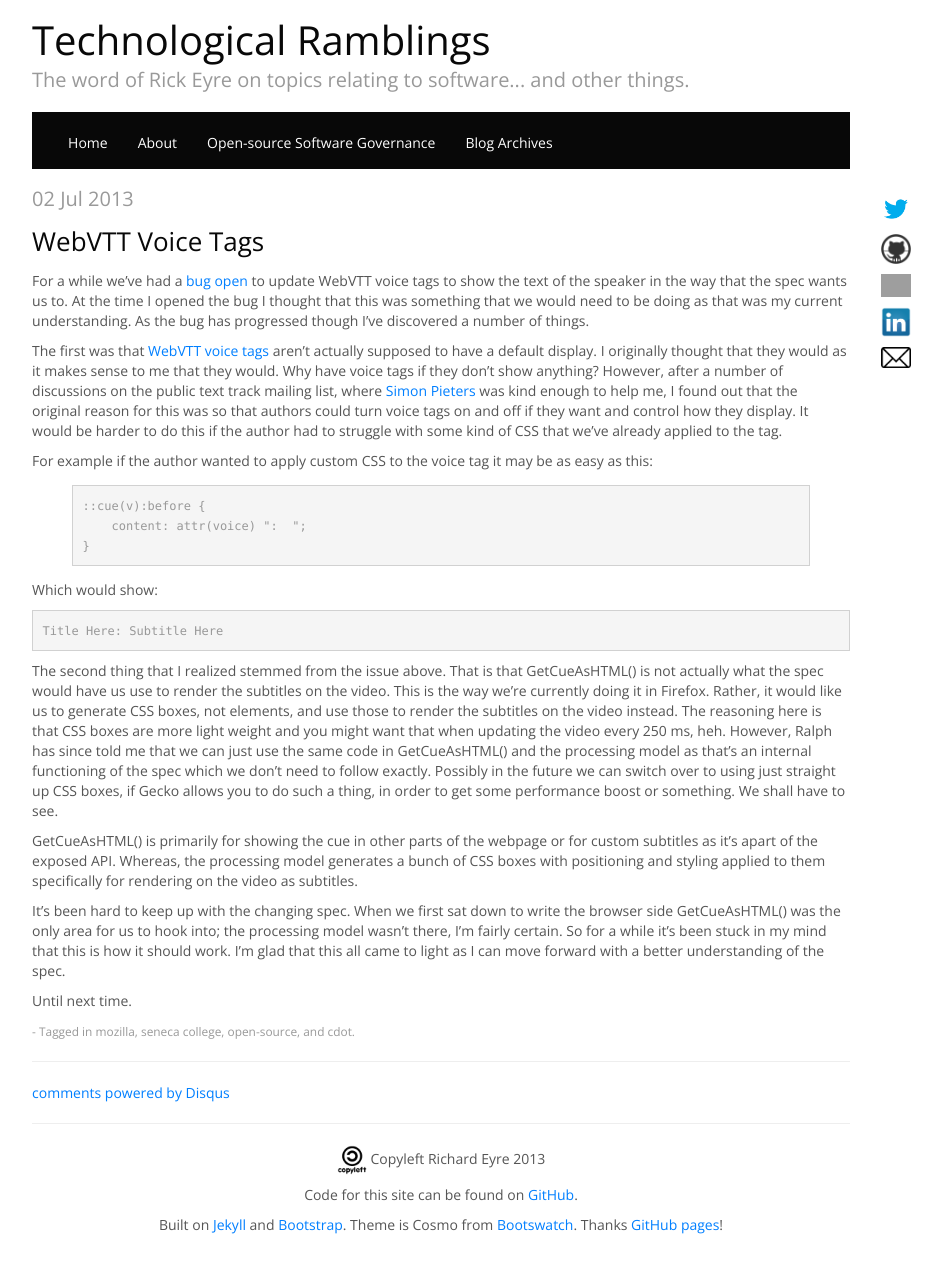
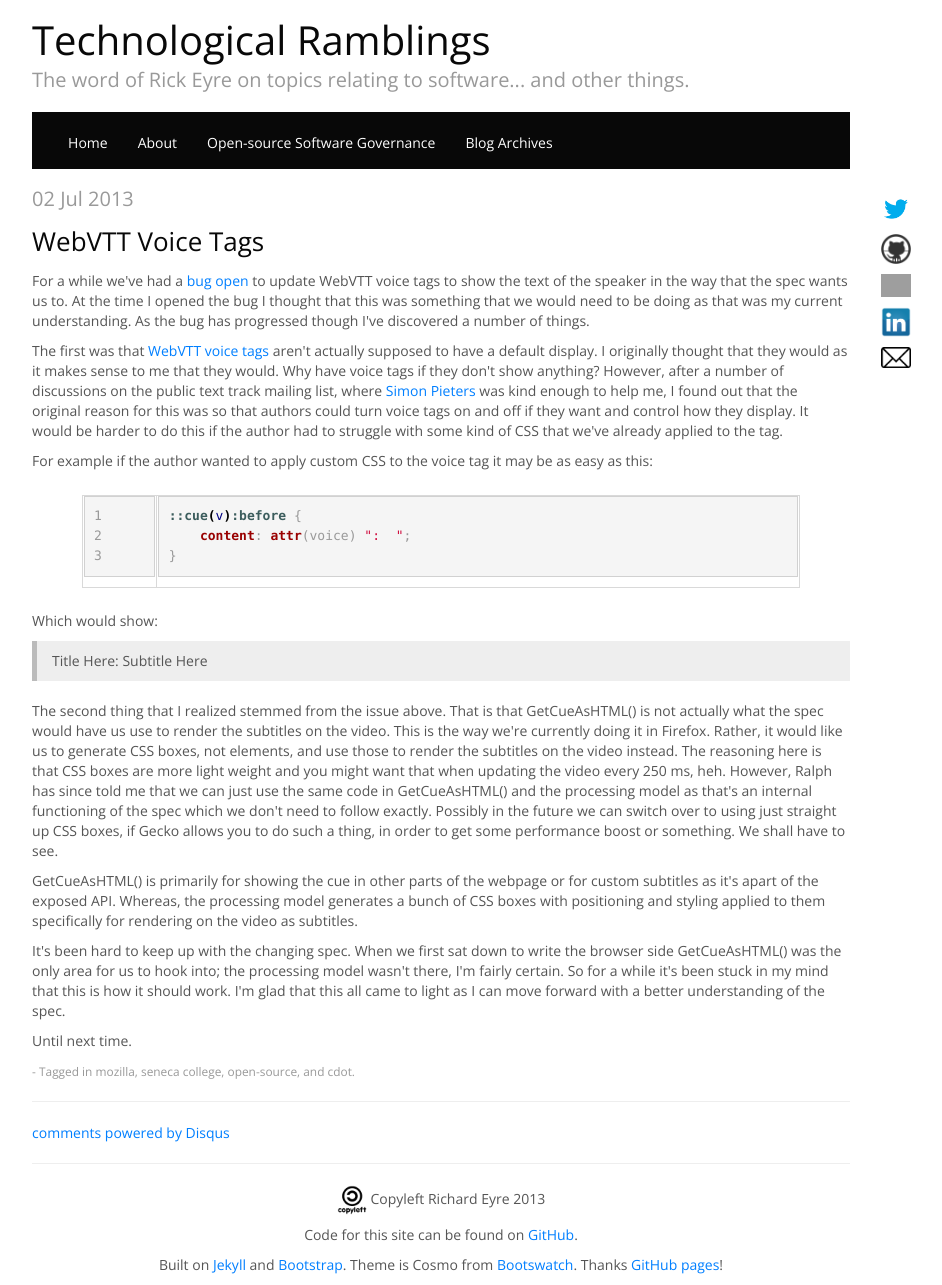
Before and after one commit to RickEyre/rickeyre.github.io, a Jekyll site: the page built from _posts/2013-07-02-voice-tags.html, in a window 1280 px wide. Shown: the whole page, without its empty margins (199-1141 px from the left). Built offline with Jekyll 4.4.1, drawn with Linux system fonts in a browser that asks for light colours; Markdown is read by kramdown in place of the engine named in the settings; comment, search, counter and statistics services are not loaded; before the commit the page ends 1245 px from its top, so only the background shows below that; grey boxes are pictures that could not be loaded.

Commit message:
Add preliminary syntax highlighting.

```diff
--- a/_includes/includes.html
+++ b/_includes/includes.html
@@ -1,4 +1,5 @@
 <meta charset="utf-8" />
 <link rel="stylesheet" type="text/css" href="/assets/css/cosmo/bootstrap.min.css" />
 <link rel="stylesheet" type="text/css" href="/assets/css/style.css" />
+<link rel="stylesheet" type="text/css" href="/assets/css/syntax-highlighting.css" />
 <script type="text/javascript" src="/assets/js/bootstrap.min.js"></script>
--- a/_posts/2013-07-02-voice-tags.md
+++ b/_posts/2013-07-02-voice-tags.html
@@ -8,34 +8,34 @@ tags:
 - cdot
 ---
 
-For a while we've had a [bug open](https://bugzilla.mozilla.org/show_bug.cgi?id=882915)
+<p>For a while we've had a <a href="https://bugzilla.mozilla.org/show_bug.cgi?id=882915">bug open</a>
 to update WebVTT voice tags to show the text of the speaker in the way that the spec wants
 us to. At the time I opened the bug I thought that this was something that we would need
 to be doing as that was my current understanding. As the bug has progressed though I've
-discovered a number of things.
+discovered a number of things.</p>
 
-The first was that [WebVTT voice tags](http://dev.w3.org/html5/webvtt/#dfn-webvtt-cue-voice-span)
+<p>The first was that <a href="http://dev.w3.org/html5/webvtt/#dfn-webvtt-cue-voice-span">WebVTT voice tags</a>
 aren't actually supposed to have a default display. I originally
 thought that they would as it makes sense to me that they would. Why have voice tags if
 they don't show anything? However, after a number of discussions on the public text track
-mailing list, where [Simon Pieters](https://twitter.com/zcorpan) was kind enough to help me, I found out that the original
+mailing list, where <a href="https://twitter.com/zcorpan">Simon Pieters</a> was kind enough to help me, I found out that the original
 reason for this was so that authors could turn voice tags on and off if they want and control how
 they display. It would be harder to do this if the author had to struggle with some kind of CSS
-that we've already applied to the tag.
+that we've already applied to the tag.</p>
 
-For example if the author wanted to apply custom CSS to the voice tag it may be as easy as this:
+<p>For example if the author wanted to apply custom CSS to the voice tag it may be as easy as this:</p>
 
-{% highlight css %}
+{% highlight css linenos=table %}
 ::cue(v):before {
     content: attr(voice) ":  ";
 }
 {% endhighlight %}
 
-Which would show:
+<p>Which would show:</p>
 
-    Title Here: Subtitle Here
+<blockquote>Title Here: Subtitle Here</blockquote>
 
-The second thing that I realized stemmed from the issue above. That is that GetCueAsHTML() is not actually
+<p>The second thing that I realized stemmed from the issue above. That is that GetCueAsHTML() is not actually
 what the spec would have us use to render the subtitles on the video. This is the way we're currently doing
 it in Firefox. Rather, it would like us to generate
 CSS boxes, not elements, and use those to render the subtitles on the video instead. The reasoning here is
@@ -43,15 +43,15 @@ that CSS boxes are more light weight and you might want that when updating the v
 Ralph has since told me that we can just use the same code in GetCueAsHTML() and the processing model as
 that's an internal functioning of the spec which we don't need to follow exactly. Possibly in the future we
 can switch over to using just straight up CSS boxes, if Gecko allows you to do such a thing, in order to
-get some performance boost or something. We shall have to see.
+get some performance boost or something. We shall have to see.</p>
 
-GetCueAsHTML() is primarily for showing the cue in other parts of the webpage or for custom subtitles as it's
+<p>GetCueAsHTML() is primarily for showing the cue in other parts of the webpage or for custom subtitles as it's
 apart of the exposed API. Whereas, the processing model generates a bunch of CSS boxes with positioning and
-styling applied to them specifically for rendering on the video as subtitles.
+styling applied to them specifically for rendering on the video as subtitles.</p>
 
-It's been hard to keep up with the changing spec. When we first sat down to write the browser side GetCueAsHTML()
+<p>It's been hard to keep up with the changing spec. When we first sat down to write the browser side GetCueAsHTML()
 was the only area for us to hook into; the processing model wasn't there, I'm fairly certain. So for a while
 it's been stuck in my mind that this is how it should work. I'm glad that this all came to light as I can
-move forward with a better understanding of the spec.
+move forward with a better understanding of the spec.</p>
 
-Until next time.
+<p>Until next time.</p>
--- /dev/null
+++ b/assets/css/syntax-highlighting.css
@@ -0,0 +1,102 @@
+.highlight { background-color: #ffffcc }
+.c { color: #999988; font-style: italic } /* Comment */
+.err { color: #a61717; background-color: #e3d2d2 } /* Error */
+.k { color: #000000; font-weight: bold } /* Keyword */
+.o { color: #000000; font-weight: bold } /* Operator */
+.cm { color: #999988; font-style: italic } /* Comment.Multiline */
+.cp { color: #999999; font-weight: bold; font-style: italic } /* Comment.Preproc */
+.c1 { color: #999988; font-style: italic } /* Comment.Single */
+.cs { color: #999999; font-weight: bold; font-style: italic } /* Comment.Special */
+.gd { color: #000000; background-color: #ffdddd } /* Generic.Deleted */
+.ge { color: #000000; font-style: italic } /* Generic.Emph */
+.gr { color: #aa0000 } /* Generic.Error */
+.gh { color: #999999 } /* Generic.Heading */
+.gi { color: #000000; background-color: #ddffdd } /* Generic.Inserted */
+.go { color: #888888 } /* Generic.Output */
+.gp { color: #555555 } /* Generic.Prompt */
+.gs { font-weight: bold } /* Generic.Strong */
+.gu { color: #aaaaaa } /* Generic.Subheading */
+.gt { color: #aa0000 } /* Generic.Traceback */
+.kc { color: #000000; font-weight: bold } /* Keyword.Constant */
+.kd { color: #000000; font-weight: bold } /* Keyword.Declaration */
+.kn { color: #000000; font-weight: bold } /* Keyword.Namespace */
+.kp { color: #000000; font-weight: bold } /* Keyword.Pseudo */
+.kr { color: #000000; font-weight: bold } /* Keyword.Reserved */
+.kt { color: #445588; font-weight: bold } /* Keyword.Type */
+.m { color: #009999 } /* Literal.Number */
+.s { color: #d01040 } /* Literal.String */
+.na { color: #008080 } /* Name.Attribute */
+.nb { color: #0086B3 } /* Name.Builtin */
+.nc { color: #445588; font-weight: bold } /* Name.Class */
+.no { color: #008080 } /* Name.Constant */
+.nd { color: #3c5d5d; font-weight: bold } /* Name.Decorator */
+.ni { color: #800080 } /* Name.Entity */
+.ne { color: #990000; font-weight: bold } /* Name.Exception */
+.nf { color: #990000; font-weight: bold } /* Name.Function */
+.nl { color: #990000; font-weight: bold } /* Name.Label */
+.nn { color: #555555 } /* Name.Namespace */
+.nt { color: #000080 } /* Name.Tag */
+.nv { color: #008080 } /* Name.Variable */
+.ow { color: #000000; font-weight: bold } /* Operator.Word */
+.w { color: #bbbbbb } /* Text.Whitespace */
+.mf { color: #009999 } /* Literal.Number.Float */
+.mh { color: #009999 } /* Literal.Number.Hex */
+.mi { color: #009999 } /* Literal.Number.Integer */
+.mo { color: #009999 } /* Literal.Number.Oct */
+.sb { color: #d01040 } /* Literal.String.Backtick */
+.sc { color: #d01040 } /* Literal.String.Char */
+.sd { color: #d01040 } /* Literal.String.Doc */
+.s2 { color: #d01040 } /* Literal.String.Double */
+.se { color: #d01040 } /* Literal.String.Escape */
+.sh { color: #d01040 } /* Literal.String.Heredoc */
+.si { color: #d01040 } /* Literal.String.Interpol */
+.sx { color: #d01040 } /* Literal.String.Other */
+.sr { color: #009926 } /* Literal.String.Regex */
+.s1 { color: #d01040 } /* Literal.String.Single */
+.ss { color: #990073 } /* Literal.String.Symbol */
+.bp { color: #999999 } /* Name.Builtin.Pseudo */
+.vc { color: #008080 } /* Name.Variable.Class */
+.vg { color: #008080 } /* Name.Variable.Global */
+.vi { color: #008080 } /* Name.Variable.Instance */
+.il { color: #009999 } /* Literal.Number.Integer.Long */
+
+table, td {
+  border: 1px solid #d9d9d9;
+  padding-top: 0px;
+  padding-bottom: 0px;
+}
+
+table {
+  width: 100%;
+  padding-bottom: 20px;
+  padding-top: 20px;
+}
+
+.highlight > pre, .linenodiv > pre {
+  border: 0px;
+}
+
+.highlight > pre {
+  background-color: white;
+}
+
+.linenodiv > pre {
+  padding-right: 1em;
+}
+
+.linenodiv > pre, .linenos {
+   background-color: #eee;
+   text-align: left;
+}
+
+td.linenos {
+  width: 45px;
+  text-align: left;
+  padding-left: 10px;
+}
+
+.c {
+  color: #aaa;
+  font-size: 13px;
+  padding-right: 0.5em;
+}
```
Also changed, not shown: _posts/2012-10-17-webvtt-0-2-release.html (+5 -4 lines).
